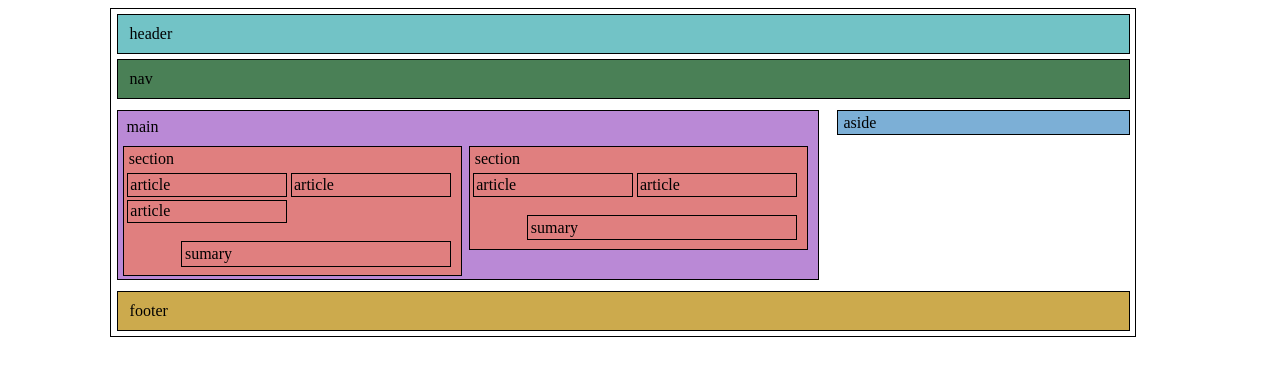
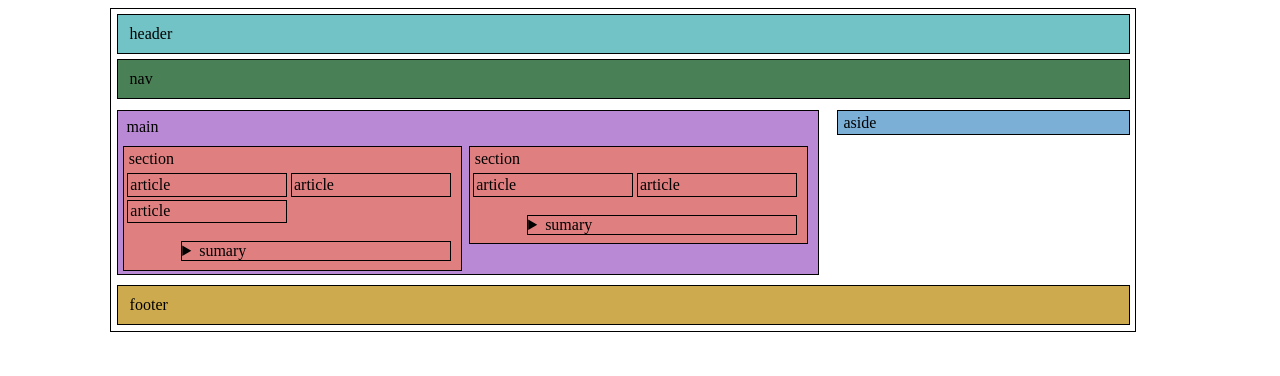
Before and after one commit to USantaTecla-tech-css/src, a plain HTML site: page 5-propiedades/5-visualizacion/index.html in a window 1280 px wide. Drawn offline with Linux system fonts and the light colour scheme.

Commit message:
refactor

```diff
--- a/5-propiedades/5-visualizacion/index.html
+++ b/5-propiedades/5-visualizacion/index.html
@@ -25,9 +25,10 @@
                     <p>article</p>
                 </article>
                 <div class="noFloat"></div>
-                <summary>
-                    <p>sumary</p>
-                </summary>
+                <details>
+                    <summary>sumary</summary>
+                    details
+                </details>
             </section>
             <section class="general">
                 <p>section</p>
@@ -36,11 +37,12 @@
                 </article>
                 <article class="general">
                     <p>article</p>
-                </article class="general">
+                </article>
                 <div class="noFloat"></div>
-                <summary>
-                    <p>sumary</p>
-                </summary>
+                <details>
+                    <summary>sumary</summary>
+                    details
+                </details>
             </section>
         </main>
         <aside class="general">
```
